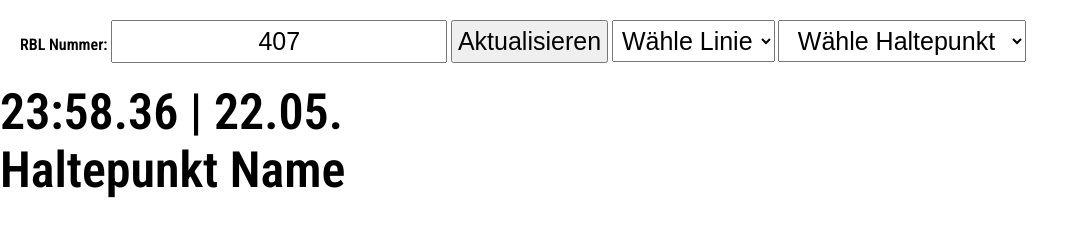
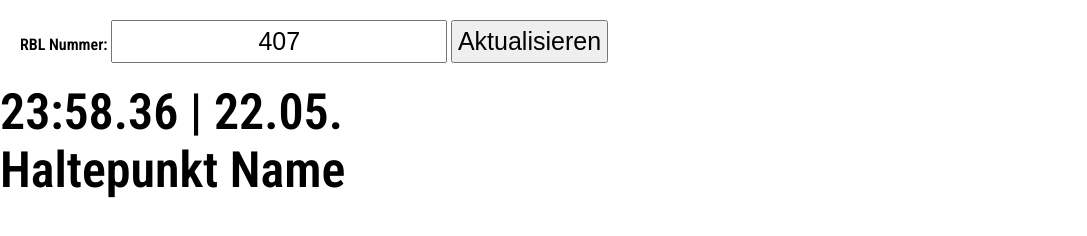
Before and after one commit to masterries/WL_API_HP, a plain HTML site: page index.html in a window 1280 px wide. Shown: the whole page, without its empty margins (0-1087 px from the left). Drawn offline with Linux system fonts and the light colour scheme; no server answers.

Commit message:
Update index.html

```diff
--- a/index.html
+++ b/index.html
@@ -3,7 +3,7 @@
 <head>
     <meta charset="UTF-8">
     <meta name="viewport" content="width=device-width">
-    <title>VFGI mobile (3)</title>
+    <title>Meine Webseite</title>
     <link href="https://fonts.googleapis.com/css2?family=Roboto+Condensed:wght@600&display=swap" rel="stylesheet">
     <style>
         body {
@@ -69,14 +69,6 @@
         <label for="rbl-number">RBL Nummer: </label>
         <input type="text" id="rbl-number" value="407">
         <input type="button" value="Aktualisieren" onclick="updateRBL()">
-        <select id="line-select">
-            <option value="">Wähle Linie</option>
-            <!-- Dynamisch gefüllte Linienoptionen -->
-        </select>
-        <select id="stop-select">
-            <option value="">Wähle Haltepunkt</option>
-            <!-- Dynamisch gefüllte Haltepunkteoptionen -->
-        </select>
     </div>
     <p class="large-text" id="current-time"></p>
     <p class="large-text" id="haltepunkt-name">Haltepunkt Name</p>
@@ -89,6 +81,10 @@
     <script>
         let previousData = null;
         let rblNumber = "407";
+
+        function getURLParameter(name) {
+            return new URLSearchParams(window.location.search).get(name);
+        }
 
         function updateClock() {
             const jetzt = new Date();
@@ -178,37 +174,17 @@
             fetchData();
         }
 
-        function populateSelects() {
-            // Beispielhaftes Befüllen der Dropdowns
-            const lines = ['U1', 'U2', 'U3', 'U4', 'U6'];
-            const stops = [
-                { id: 407, name: 'Bernhardtstalgasse' },
-                { id: 1450, name: 'Hütteldorfer Straße' },
-                // Weitere Haltepunkte hinzufügen...
-            ];
-
-            const lineSelect = document.getElementById('line-select');
-            const stopSelect = document.getElementById('stop-select');
-
-            lines.forEach(line => {
-                const option = document.createElement('option');
-                option.value = line;
-                option.textContent = line;
-                lineSelect.appendChild(option);
-            });
-
-            stops.forEach(stop => {
-                const option = document.createElement('option');
-                option.value = stop.id;
-                option.textContent = stop.name;
-                stopSelect.appendChild(option);
-            });
+        window.onload = function() {
+            const paramRBL = getURLParameter('rbl');
+            if (paramRBL) {
+                rblNumber = paramRBL;
+                document.getElementById('rbl-number').value = paramRBL;
+            }
+            fetchData();
         }
 
         setInterval(updateClock, 1000);  // Update the clock every second
-        fetchData();
         setInterval(fetchData, 15000);  // Update data every 15 seconds
-        populateSelects();
     </script>
 </body>
 </html>
```
